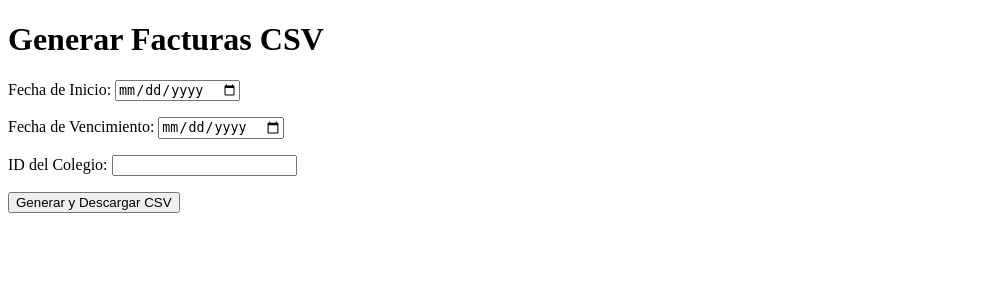
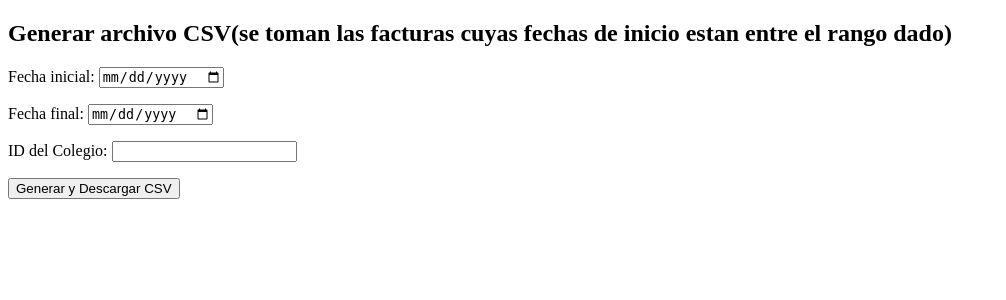
Before and after one commit to Estebanben/OfipensionesP, a Django app: page /facturas/generar-facturas-csv/ in a window 1280 px wide. Shown: the top 300 px of the page, without its empty margins (0-1006 px from the left). Run offline with Django 3.2, Linux system fonts and the light colour scheme.

Commit message:
cambios texto html y forms

```diff
--- a/Facturas/forms.py
+++ b/Facturas/forms.py
@@ -2,6 +2,6 @@
 from django import forms
 
 class FacturaForm(forms.Form):
-    start_date = forms.DateField(label='Fecha de Inicio', widget=forms.DateInput(attrs={'type': 'date'}))
-    end_date = forms.DateField(label='Fecha de Vencimiento', widget=forms.DateInput(attrs={'type': 'date'}))
+    start_date = forms.DateField(label='Fecha inicial', widget=forms.DateInput(attrs={'type': 'date'}))
+    end_date = forms.DateField(label='Fecha final', widget=forms.DateInput(attrs={'type': 'date'}))
     colegio_id = forms.IntegerField(label='ID del Colegio')
--- a/Facturas/templates/Facturas/tu_template.html
+++ b/Facturas/templates/Facturas/tu_template.html
@@ -4,10 +4,10 @@
 <head>
     <meta charset="UTF-8">
     <meta name="viewport" content="width=device-width, initial-scale=1.0">
-    <title>Generar Facturas CSV</title>
+    <title>Generar archivo CSV</title>
 </head>
 <body>
-    <h1>Generar Facturas CSV</h1>
+    <h2>Generar archivo CSV(se toman las facturas cuyas fechas de inicio estan entre el rango dado)</h2>
     <form method="post">
         {% csrf_token %}
         {{ form.as_p }}
```
